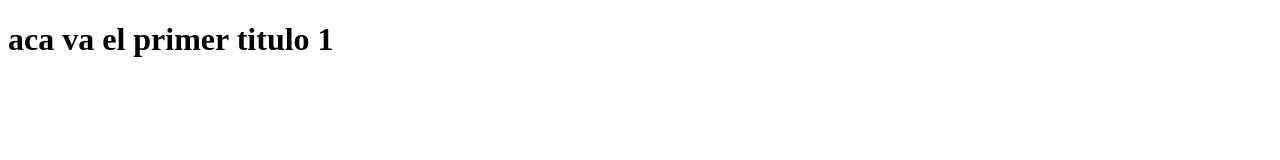
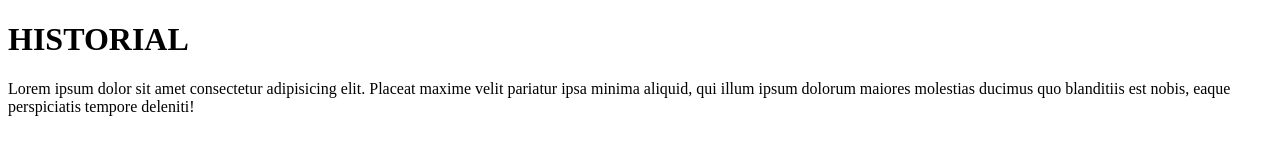
Before and after one commit to Guzman5825/htmlPractica, a plain HTML site: page index.html in a window 1280 px wide. Drawn offline with Linux system fonts and the light colour scheme.

Commit message:
se ha agregado texto

```diff
--- a/index.html
+++ b/index.html
@@ -6,8 +6,17 @@
     <title>Document</title>
 </head>
 <body>
-    <h1>
-        aca va el primer titulo 1
-    </h1>
+    <div>
+        <h1>
+            HISTORIAL
+        </h1>
+        <p>
+            Lorem ipsum dolor sit amet consectetur adipisicing elit.
+            Placeat maxime velit pariatur ipsa minima aliquid, qui
+            illum ipsum dolorum maiores molestias ducimus quo
+            blanditiis est nobis, eaque perspiciatis tempore
+            deleniti!
+        </p>
+    </div>
 </body>
 </html>
```
